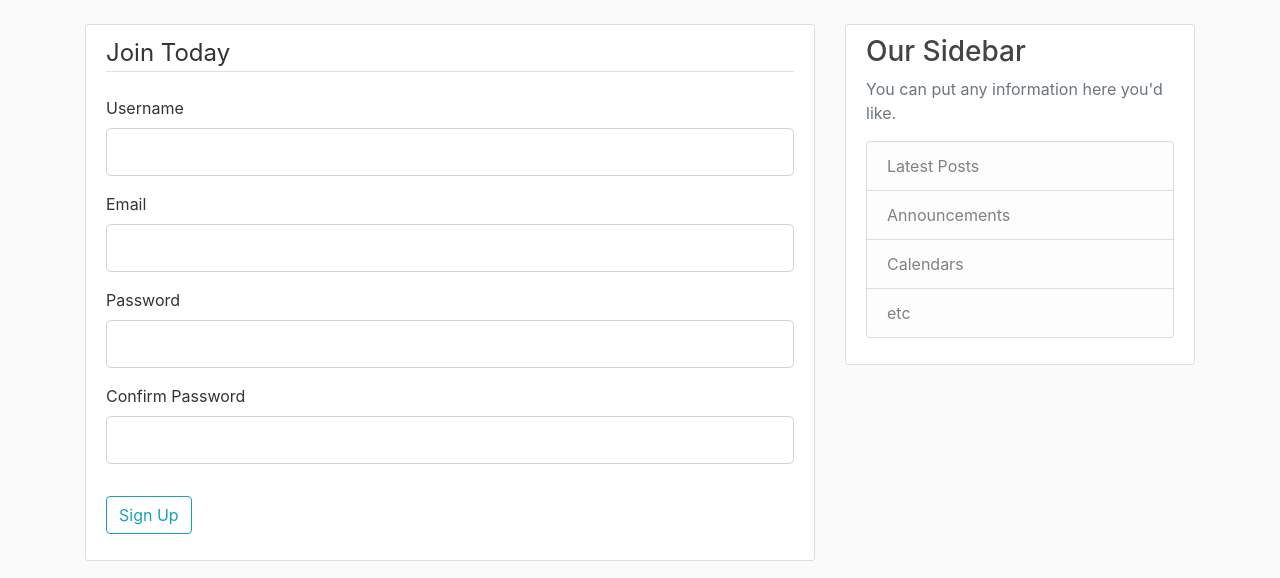
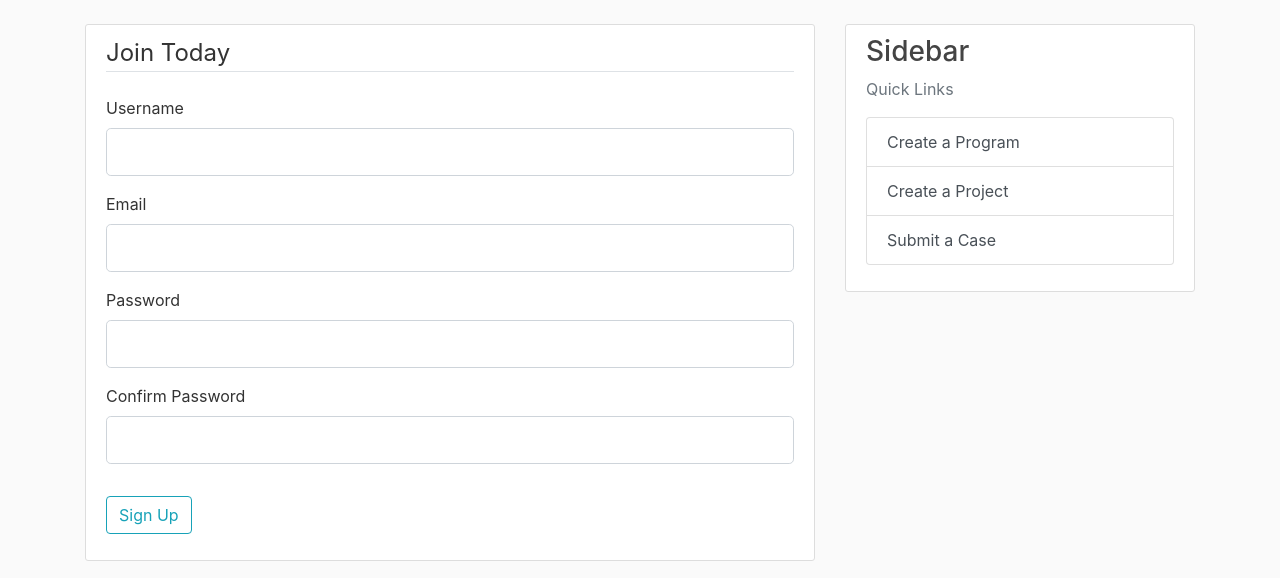
Before and after one commit to clintonbond777/flask_website, a Flask app: page /register in a window 1280 px wide. Shown: the part 56-634 px from the top of the page. Run offline with Flask 2, Linux system fonts and the light colour scheme; parts of the project's set-up code (start-up, migrations or seed data) failed here and were passed over; some libraries are stand-ins or nearby versions.

Commit message:
Adding case kind of works

```diff
--- a/flask_website/forms.py
+++ b/flask_website/forms.py
@@ -2,110 +2,131 @@ from flask_wtf import FlaskForm
 from flask_wtf.file import FileField, FileAllowed
 from wtforms import StringField, PasswordField, SubmitField, BooleanField, SelectField
 from wtforms.validators import DataRequired, Length, Email, EqualTo, ValidationError
-from flask_website.models import User, Program
+from flask_website.models import User, Program, Project, Case
 from flask_login import current_user
 
+
 class RegistrationForm(FlaskForm):
-    username = StringField('Username',
-                           validators=[DataRequired(), Length(min=2, max=20)])
-    email = StringField('Email',
-                        validators=[DataRequired(), Email()])
-    password = PasswordField('Password', validators=[DataRequired()])
-    confirm_password = PasswordField('Confirm Password',
-                                     validators=[DataRequired(), EqualTo('password')])
-    submit = SubmitField('Sign Up')
+    username = StringField(
+        "Username", validators=[DataRequired(), Length(min=2, max=20)]
+    )
+    email = StringField("Email", validators=[DataRequired(), Email()])
+    password = PasswordField("Password", validators=[DataRequired()])
+    confirm_password = PasswordField(
+        "Confirm Password", validators=[DataRequired(), EqualTo("password")]
+    )
+    submit = SubmitField("Sign Up")
 
-    def validate_username(self,username):
-        user = User.query.filter_by(username = username.data).first()
+    def validate_username(self, username):
+        user = User.query.filter_by(username=username.data).first()
         if user:
-            raise ValidationError('Username taken already. Please use a unique username')
+            raise ValidationError(
+                "Username taken already. Please use a unique username"
+            )
 
-    def validate_email(self,email):
+    def validate_email(self, email):
         user = User.query.filter_by(email=email.data).first()
         if user:
-            raise ValidationError('Email taken already. Please use a unique email')
+            raise ValidationError("Email taken already. Please use a unique email")
 
 
 class LoginForm(FlaskForm):
-    email = StringField('Email',
-                        validators=[DataRequired(), Email()])
-    password = PasswordField('Password', validators=[DataRequired()])
-    remember = BooleanField('Remember Me')
-    submit = SubmitField('Login')
+    email = StringField("Email", validators=[DataRequired(), Email()])
+    password = PasswordField("Password", validators=[DataRequired()])
+    remember = BooleanField("Remember Me")
+    submit = SubmitField("Login")
 
 
 class UpdateAccountForm(FlaskForm):
-    username = StringField('Username',
-                           validators=[DataRequired(), Length(min=2, max=20)])
-    email = StringField('Email',
-                        validators=[DataRequired(), Email()])
+    username = StringField(
+        "Username", validators=[DataRequired(), Length(min=2, max=20)]
+    )
+    email = StringField("Email", validators=[DataRequired(), Email()])
 
-    picture = FileField('Update Profile Picture', validators = [FileAllowed(['jpg','png'])])
+    picture = FileField(
+        "Update Profile Picture", validators=[FileAllowed(["jpg", "png"])]
+    )
 
-    submit = SubmitField('Update')
+    submit = SubmitField("Update")
 
-    def validate_username(self,username):
-        if username.data != current_user.username: #if changed from current db
-            user = User.query.filter_by(username = username.data).first() # check if it already exists in db
+    def validate_username(self, username):
+        if username.data != current_user.username:  # if changed from current db
+            user = User.query.filter_by(
+                username=username.data
+            ).first()  # check if it already exists in db
             if user:
-                raise ValidationError('Username taken already. Please use a unique username')
+                raise ValidationError(
+                    "Username taken already. Please use a unique username"
+                )
 
-    def validate_email(self,email):
+    def validate_email(self, email):
         if email.data != current_user.email:
             user = User.query.filter_by(email=email.data).first()
             if user:
-                raise ValidationError('Email taken already. Please use a unique email')
+                raise ValidationError("Email taken already. Please use a unique email")
+
 
 class CreateProgramForm(FlaskForm):
-    name =  StringField('Program Name',
-                           validators=[DataRequired(),
-                           Length(min=2, max=20)])
+    name = StringField(
+        "Program Name", validators=[DataRequired(), Length(min=2, max=20)]
+    )
 
-    description = StringField('Description',
-                           validators=[DataRequired()])
-    submit = SubmitField('Create Program')
+    description = StringField("Description", validators=[DataRequired()])
+    submit = SubmitField("Create Program")
 
     def validate_program_name(self, program):
-        program_validate = Program.query.filter_by(program = name.data).first() # check if it already exists in db
+        program_validate = Program.query.filter_by(
+            program=name.data
+        ).first()  # check if it already exists in db
         if program_validate:
-            raise ValidationError('Program taken already. Please use a unique program')
+            raise ValidationError("Program taken already. Please use a unique program")
+
 
 class CreateProjectForm(FlaskForm):
     def get_current_programs():
-        return [(str(u.id),u.name) for u in Program.query.all()]
+        return [(str(u.id), u.name) for u in Program.query.all()]
+
     # select program to be associated with
-    program_select = SelectField(choices = get_current_programs())
+    program_select = SelectField(choices=get_current_programs())
     # create name of project
-    name =  StringField('Project',
-                           validators=[DataRequired(),
-                           Length(min=2, max=20)])
+    name = StringField("Project", validators=[DataRequired(), Length(min=2, max=20)])
     # put a description of the project
 
-    description = StringField('Description',
-                           validators=[DataRequired()])
+    description = StringField("Description", validators=[DataRequired()])
+
+    # submit all that information to server with nice button
+    submit = SubmitField("Create Project")
 
 
-    #submit all that information to server with nice button
-    submit = SubmitField('Create Project')
+class NonValidatingSelectField(SelectField):
+    def pre_validate(self, form):
+        pass
+
 
 class CreateCaseForm(FlaskForm):
     # figure out which project the user came from and assume that is where they want to create a case
 
     # else figure out what project it needs to be placed in a double level list.
 
+    # else inherit from project
+
     def get_current_program():
-        return [(str(u.id),u.name) for u in Program.query.all()]
+        return [(str(u.id), u.name) for u in Program.query.all()]
+
     # select program to be associated with
-    program_select = SelectField(choices = get_current_programs())
+    program_select = SelectField("Program", choices=get_current_program())
+    project_select = SelectField("Project", choices=[], coerce=int)
+
+    # project_select = NonValidatingSelectField(u"project", choices=[])
+    # trying to get dynamic dropdown to work
+
+    # project_select = SelectField(choices=get_selected_project_from_program())
+
     # create name of project
-    name =  StringField('Project',
-                           validators=[DataRequired(),
-                           Length(min=2, max=20)])
+
     # put a description of the project
+    name = StringField("Case Name", validators=[DataRequired(), Length(min=2, max=20)])
+    description = StringField("Description", validators=[DataRequired()])
 
-    description = StringField('Description',
-                           validators=[DataRequired()])
-
-
-    #submit all that information to server with nice button
-    submit = SubmitField('Create Project')
+    # submit all that information to server with nice button
+    submit = SubmitField("Create Project")
--- a/flask_website/routes.py
+++ b/flask_website/routes.py
@@ -6,69 +6,86 @@ from flask_login import current_user, login_required, login_user, logout_user
 from PIL import Image
 
 from flask_website import app, bcrypt, db
-from flask_website.forms import (CreateProgramForm, CreateProjectForm,
-                                 LoginForm, RegistrationForm,
-                                 UpdateAccountForm)
+from flask_website.forms import (
+    CreateProgramForm,
+    CreateProjectForm,
+    CreateCaseForm,
+    LoginForm,
+    RegistrationForm,
+    UpdateAccountForm,
+)
 from flask_website.models import Case, Program, Project, User
 
 
 @app.route("/")
 @app.route("/home")
 def home():
-    return render_template('home.html', programs = Program.query.all())
+    return render_template("home.html", programs=Program.query.all())
+
 
 @app.route("/about")
 def about():
-    return render_template('home.html')
+    return render_template("home.html")
 
-@app.route("/register", methods = ['GET','POST'])
+
+@app.route("/register", methods=["GET", "POST"])
 def register():
     if current_user.is_authenticated:
-        return redirect(url_for('home'))
+        return redirect(url_for("home"))
     form = RegistrationForm()
     if form.validate_on_submit():
-        hashed_password = bcrypt.generate_password_hash(form.password.data).decode('utf-8')
-        user = User(username=form.username.data, email=form.email.data, password=hashed_password)
+        hashed_password = bcrypt.generate_password_hash(form.password.data).decode(
+            "utf-8"
+        )
+        user = User(
+            username=form.username.data, email=form.email.data, password=hashed_password
+        )
         db.session.add(user)
         db.session.commit()
 
-        flash(f'Account created for {form.username.data}!. You are now able to login','success')
-        return redirect(url_for('login'))
-    return render_template('register.html', title = 'Register', form = form)
+        flash(
+            f"Account created for {form.username.data}!. You are now able to login",
+            "success",
+        )
+        return redirect(url_for("login"))
+    return render_template("register.html", title="Register", form=form)
 
-@app.route("/login", methods = ['GET','POST'])
+
+@app.route("/login", methods=["GET", "POST"])
 def login():
     if current_user.is_authenticated:
-        return redirect(url_for('home'))
+        return redirect(url_for("home"))
     form = LoginForm()
     if form.validate_on_submit():
         user = User.query.filter_by(email=form.email.data).first()
         if user and bcrypt.check_password_hash(user.password, form.password.data):
             login_user(user, remember=form.remember.data)
-            next_page = request.args.get('next')
-            return redirect(next_page) if next_page else redirect(url_for('home'))
+            next_page = request.args.get("next")
+            return redirect(next_page) if next_page else redirect(url_for("home"))
         else:
-            flash('Login Unsuccessful. Please check email and password', 'danger')
-    return render_template('login.html', title = 'login', form = form)
+            flash("Login Unsuccessful. Please check email and password", "danger")
+    return render_template("login.html", title="login", form=form)
+
 
 @app.route("/logout")
 def logout():
     logout_user()
-    return redirect(url_for('login'))
+    return redirect(url_for("login"))
+
 
 def save_picture(form_picture):
     random_hex = secrets.token_hex(8)
     _, f_ext = os.path.splitext(form_picture.filename)
     picture_fn = random_hex + f_ext
-    picture_path = os.path.join(app.root_path,'static/profile_pics', picture_fn)
-    output_sized = (125,125)
+    picture_path = os.path.join(app.root_path, "static/profile_pics", picture_fn)
+    output_sized = (125, 125)
     i = Image.open(form_picture)
     i.thumbnail(output_sized)
     i.save(picture_path)
     return picture_fn
 
 
-@app.route("/account", methods = ['GET', 'POST'])
+@app.route("/account", methods=["GET", "POST"])
 @login_required
 def account():
     form = UpdateAccountForm()
@@ -79,33 +96,44 @@ def account():
         current_user.username = form.username.data
         current_user.email = form.email.data
         db.session.commit()
-        flash('your account has been updated','success')
-        return redirect(url_for('account'))
-    elif request.method == 'GET':
+        flash("your account has been updated", "success")
+        return redirect(url_for("account"))
+    elif request.method == "GET":
         form.username.data = current_user.username
         form.email.data = current_user.email
-    image_file = url_for('static', filename = 'profile_pics/' + current_user.image_file)
-    return render_template('account.html', title = 'Account', image_file = image_file, form = form)
+    image_file = url_for("static", filename="profile_pics/" + current_user.image_file)
+    return render_template(
+        "account.html", title="Account", image_file=image_file, form=form
+    )
 
-@app.route("/newprogram", methods = ['GET', 'POST'])
+
+@app.route("/newprogram", methods=["GET", "POST"])
 @login_required
 def newprogram():
     form = CreateProgramForm()
     if form.validate_on_submit():
-        flash('Your Program has been created')
-        program = Program(name=form.name.data, description = form.description.data, created_by = current_user.id)
+        flash("Your Program has been created")
+        program = Program(
+            name=form.name.data,
+            description=form.description.data,
+            created_by=current_user.id,
+        )
         db.session.add(program)
         db.session.commit()
-        return redirect(url_for('home'))
-    return render_template('create_program.html', title = 'Create a Program', form = form)
+        return redirect(url_for("home"))
+
+    return render_template("create_program.html", title="Create a Program", form=form)
 
 
 @app.route("/programs/<int:program_id>")
 @login_required
 def programs(program_id):
     program = Program.query.get_or_404(program_id)
-    projects =program.project
-    return render_template('program.html', title = program.name, program = program, projects = projects)
+    projects = program.project
+    return render_template(
+        "program.html", title=program.name, program=program, projects=projects
+    )
+
 
 @app.route("/programs/<int:program_id>/update")
 @login_required
@@ -120,51 +148,86 @@ def update_program(program_id):
         program.name = form.name.data
         program.description = form.description.data
         db.session.commit()
-        flash('Your Program has been updated')
-    elif request.method == 'GET':
+        flash("Your Program has been updated")
+    elif request.method == "GET":
         form.name.data = program.name
         form.description.data = program.description
-        return redirect (url_for ('program', program_id = program.id))
-    return render_template('create_program.html', title = 'Create a Program', form = form, legend = 'Update Program')
+        return redirect(url_for("programs", program_id=program.id))
+
+    return render_template(
+        "create_program.html",
+        title="Create a Program",
+        form=form,
+        legend="Update Program",
+    )
 
 
-@app.route("/newproject", methods=['GET', 'POST'])
+@app.route("/newproject", methods=["GET", "POST"])
 @login_required
 def newproject():
     form = CreateProjectForm()
     if form.validate_on_submit():
-        flash('Your Project has been created')
-        project = Project(name = form.name.data, description = form.description.data, created_by = current_user.id, program_id = form.program_select.data)
+        flash("Your Project has been created")
+        project = Project(
+            name=form.name.data,
+            description=form.description.data,
+            created_by=current_user.id,
+            program_id=form.program_select.data,
+        )
         db.session.add(project)
         db.session.commit()
-        return redirect(url_for('home'))
-    return render_template('create_project.html', title = 'Create a Project', form = form)
+        return redirect(url_for("home"))
+    return render_template("create_project.html", title="Create a Project", form=form)
+
 
 @login_required
 @app.route("/programs/<int:program_id>/<int:project_id>/")
-def project(program_id,project_id):
+def project(program_id, project_id):
     program = Program.query.get_or_404(program_id)
-    project =Project.query.get_or_404(project_id)
+    project = Project.query.get_or_404(project_id)
     cases = project.case
-    return render_template('project.html', title = program.name, program = program, project = project, cases = cases)
+    return render_template(
+        "project.html",
+        title=program.name,
+        program=program,
+        project=project,
+        cases=cases,
+    )
 
-@app.route("/newcase", methods=['GET', 'POST'])
+
+@app.route("/newcase", methods=["GET", "POST"])
 @login_required
 def newcase():
+    program = Program.query.all()
     form = CreateCaseForm()
-    if form.validate_on_submit():
-        flash('Your Case has been created')
-        project = Project(name = form.name.data, description = form.description.data, created_by = current_user.id, program_id = form.program_select.data)
-        db.session.add(project)
-        db.session.commit()
-        return redirect(url_for('home'))
-    return render_template('create_project.html', title = 'Create a Project', form = form)
+    form.program_select.choices = [(g.id, g.name) for g in Program.query.all()]
+    form.project_select.choices = [(g.id, g.name) for g in Project.query.all()]
+    if request.method == "GET":
+        return render_template("create_case.html", form=form)
+    if form.validate_on_submit() and request.form["form_name"] == "PickProject":
+        # code to process form
+        flash(
+            "Program: %s, Project: %s"
+            % (form.program_select.data, form.project_select.data)
+        )
+    return redirect(url_for("newcase"))
+
+
+@app.route("/_get_projects/u")
+def _get_projects():
+    program = request.args.get("program_selected", "01", type=str)
+    projects = [
+        (row.ID, row.Name) for row in Project.query.filter_by(program=program).all()
+    ]
+    return jsonify(projects)
 
 
 @login_required
 @app.route("/programs/<int:program_id>/<int:project_id>/<int:case_id>")
-def case(program_id,project_id, case_id):
+def case(program_id, project_id, case_id):
     program = Program.query.get_or_404(program_id)
-    projects =Project.query.get_or_404(project_id)
+    projects = Project.query.get_or_404(project_id)
     case = Case.query.get_or_404(case_id)
-    return render_template('case.html', title = program.name, program = program, projects = projects, case = case)
+    return render_template(
+        "case.html", title=program.name, program=program, projects=projects, case=case
+    )
--- a/flask_website/templates/home.html
+++ b/flask_website/templates/home.html
@@ -2,13 +2,14 @@
 {% block content %}
 {% for program in programs %}
 <article class="media content-section">
-          <img class = "rounded-circle article-img", src="{{ url_for('static',filename = 'profile_pics/' + program.creator.image_file) }}">
+  <img class="rounded-circle article-img" ,
+    src="{{ url_for('static',filename = 'profile_pics/' + program.creator.image_file) }}">
   <div class="media-body">
     <div class="article-metadata">
       <a class="mr-2" href="#">{{ program.creator.username }}</a>
       <small class="text-muted"> Posted {{ program.created_date.strftime('%Y-%m-%d') }}</small>
     </div>
-            <h2><a class="article-title" href="{{ url_for('program', program_id = program.id) }}">{{ program.name }}</a></h2>
+    <h2><a class="article-title" href="{{ url_for('programs', program_id = program.id) }}">{{ program.name }}</a></h2>
     <p class="article-content">{{ program.description }}</p>
   </div>
 </article>
--- a/flask_website/templates/layout.html
+++ b/flask_website/templates/layout.html
@@ -1,12 +1,14 @@
 <!DOCTYPE html>
 <html>
+
 <head>
   <!-- Required meta tags -->
   <meta charset="utf-8">
   <meta name="viewport" content="width=device-width, initial-scale=1, shrink-to-fit=no">
 
   <!-- Bootstrap CSS -->
-    <link rel="stylesheet" href="https://maxcdn.bootstrapcdn.com/bootstrap/4.0.0/css/bootstrap.min.css" integrity="sha384-Gn5384xqQ1aoWXA+058RXPxPg6fy4IWvTNh0E263XmFcJlSAwiGgFAW/dAiS6JXm" crossorigin="anonymous">
+  <link rel="stylesheet" href="https://maxcdn.bootstrapcdn.com/bootstrap/4.0.0/css/bootstrap.min.css"
+    integrity="sha384-Gn5384xqQ1aoWXA+058RXPxPg6fy4IWvTNh0E263XmFcJlSAwiGgFAW/dAiS6JXm" crossorigin="anonymous">
 
   <link rel="stylesheet" type="text/css" href="{{ url_for('static', filename='main.css') }}">
 
@@ -16,12 +18,14 @@
   <title>OF-frontend</title>
   {% endif %}
 </head>
+
 <body>
   <header class="site-header">
     <nav class="navbar navbar-expand-md navbar-dark bg-steel fixed-top">
       <div class="container">
         <a class="navbar-brand mr-4" href="/">OF-Frontend</a>
-            <button class="navbar-toggler" type="button" data-toggle="collapse" data-target="#navbarToggle" aria-controls="navbarToggle" aria-expanded="false" aria-label="Toggle navigation">
+        <button class="navbar-toggler" type="button" data-toggle="collapse" data-target="#navbarToggle"
+          aria-controls="navbarToggle" aria-expanded="false" aria-label="Toggle navigation">
           <span class="navbar-toggler-icon"></span>
         </button>
         <div class="collapse navbar-collapse" id="navbarToggle">
@@ -60,13 +64,12 @@
       </div>
       <div class="col-md-4">
         <div class="content-section">
-            <h3>Our Sidebar</h3>
-            <p class='text-muted'>You can put any information here you'd like.
+          <h3>Sidebar</h3>
+          <p class='text-muted'>Quick Links
           <ul class="list-group">
-                <li class="list-group-item list-group-item-light">Latest Posts</li>
-                <li class="list-group-item list-group-item-light">Announcements</li>
-                <li class="list-group-item list-group-item-light">Calendars</li>
-                <li class="list-group-item list-group-item-light">etc</li>
+            <a class="list-group-item list-group-item-action" href="{{ url_for('newprogram') }}">Create a Program</a>
+            <a class="list-group-item list-group-item-action" href="{{ url_for('newproject') }}"> Create a Project</a>
+            <a class="list-group-item list-group-item-action" href="{{ url_for('newcase') }}"> Submit a Case </a>
           </ul>
           </p>
         </div>
@@ -74,4 +77,5 @@
     </div>
   </main>
 </body>
+
 </html>
```
Also changed, not shown: flask_website/__init__.py (+4 -4 lines), flask_website/templates/create_case.html (added, +44 -0 lines), flask_website/site.db, flask_website/templates/create_project.html (line endings or trailing spaces). Lines whose indentation alone changed are shown as unchanged.
